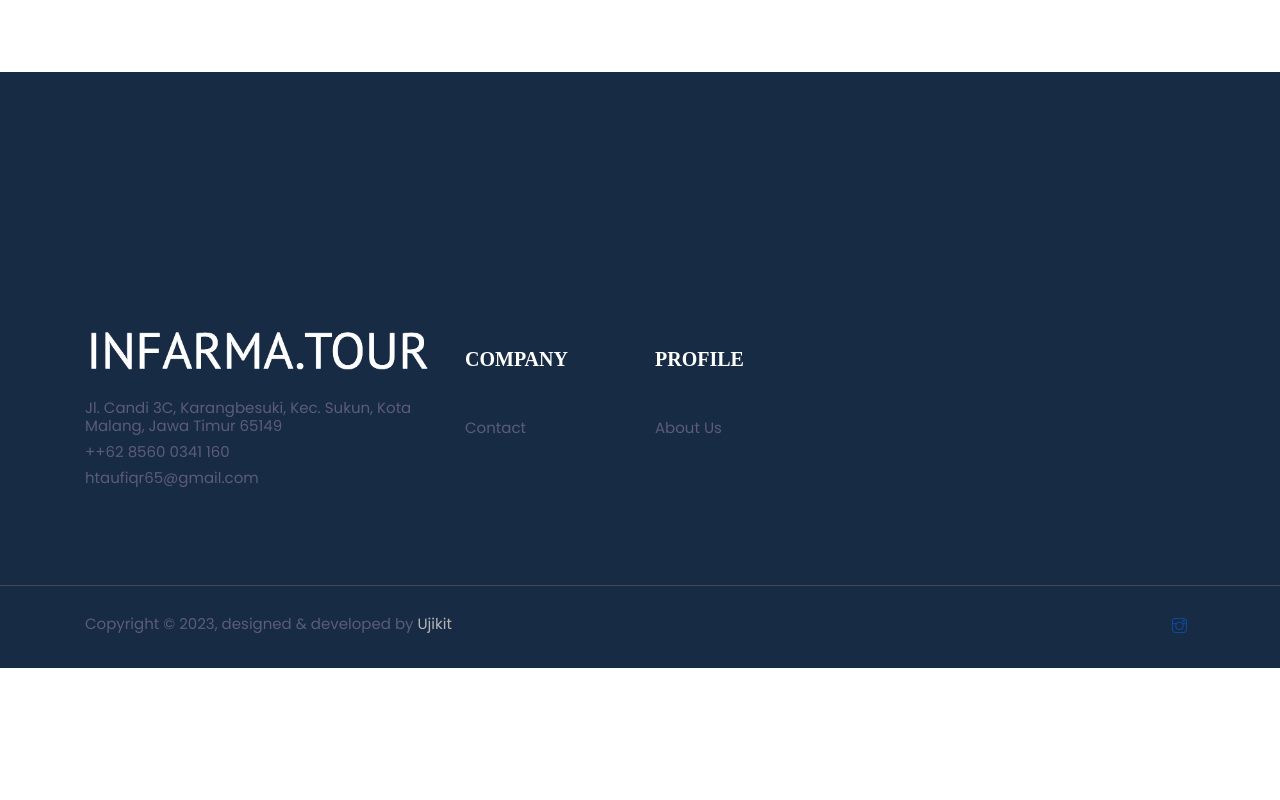
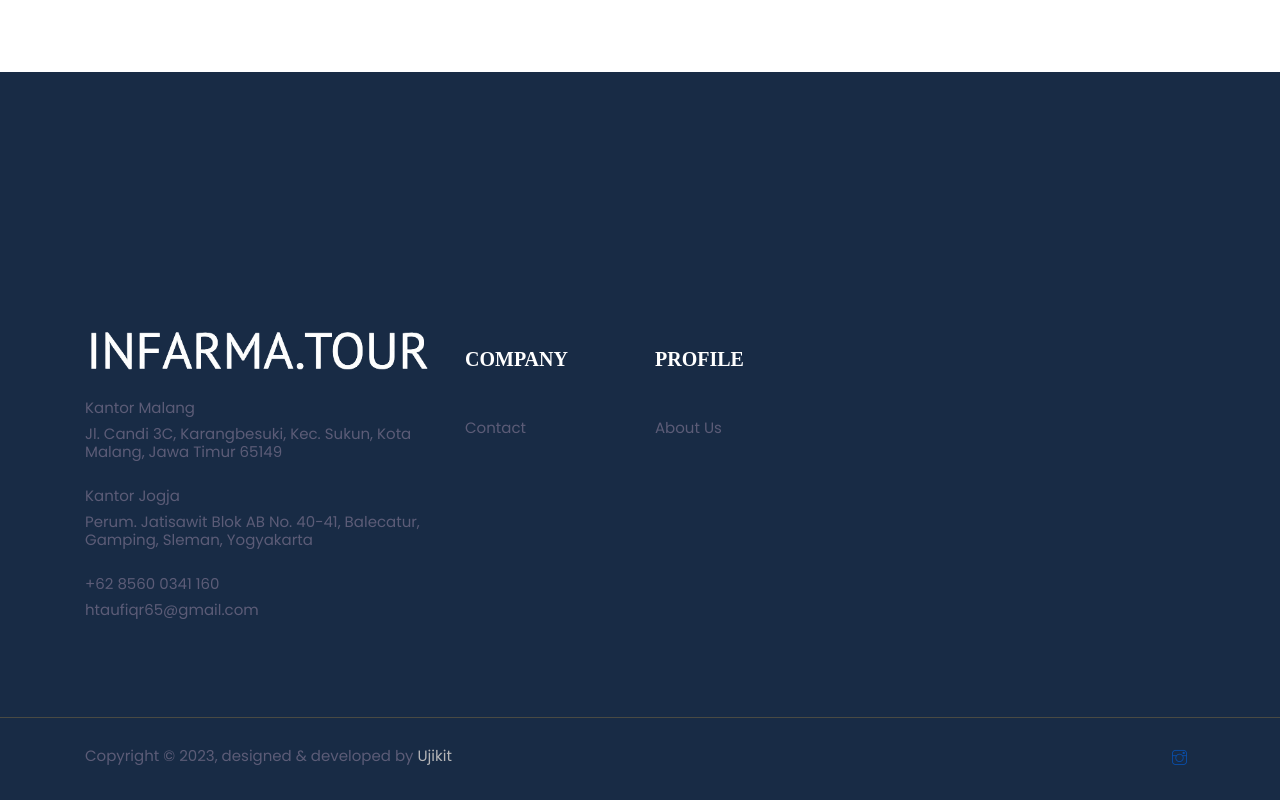
Before and after one commit to pagesujikit/infarma-tour.github.io, a website: page theme/blog.html in a window 1280 px wide. Shown: the part 1576-2376 px from the top of the page. Before the commit the page ends 2244 px from the top, so only its background shows below. Drawn offline with Linux system fonts and the light colour scheme; some packages are replaced by stand-ins of ours; a web font is replaced by a local one.

Commit message:
fix: content

```diff
--- a/theme/blog.html
+++ b/theme/blog.html
@@ -666,11 +666,19 @@
                 ><img class="img-fluid mb-4" src="images/logo2.png" alt="logo"
               /></a>
               <ul class="list-unstyled">
+                <li class="mb-2">Kantor Malang</li>
                 <li class="mb-2">
                   Jl. Candi 3C, Karangbesuki, Kec. Sukun, Kota Malang, Jawa
                   Timur 65149
                 </li>
-                <li class="mb-2">++62 8560 0341 160</li>
+                <br />
+                <li class="mb-2">Kantor Jogja</li>
+                <li class="mb-2">
+                  Perum. Jatisawit Blok AB No. 40-41, Balecatur, Gamping,
+                  Sleman, Yogyakarta
+                </li>
+                <br />
+                <li class="mb-2">+62 8560 0341 160</li>
                 <li class="mb-2">htaufiqr65@gmail.com</li>
               </ul>
             </div>
```
Also changed, not shown: theme/about.html (+9 -1 lines), theme/blog-single.html (+9 -1 lines), theme/contact.html (+9 -1 lines), theme/course-single.html (+9 -1 lines), theme/courses.html (+9 -1 lines), theme/event-single.html (+9 -1 lines), theme/events.html (+9 -1 lines), theme/index.html (+8 -0 lines), theme/notice-single.html (+9 -1 lines), theme/notice.html (+9 -1 lines), theme/research.html (+9 -1 lines), theme/scholarship.html (+9 -1 lines), theme/teacher-single.html (+9 -1 lines), theme/teacher.html (+9 -1 lines), 1 more files.
